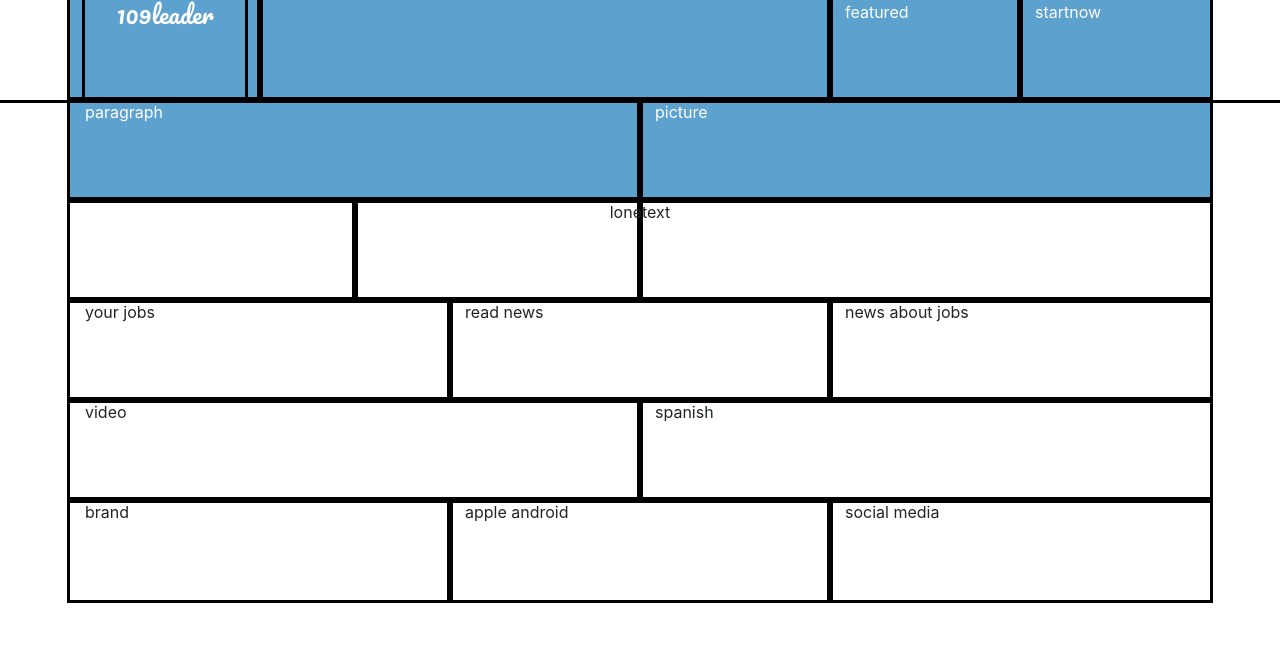
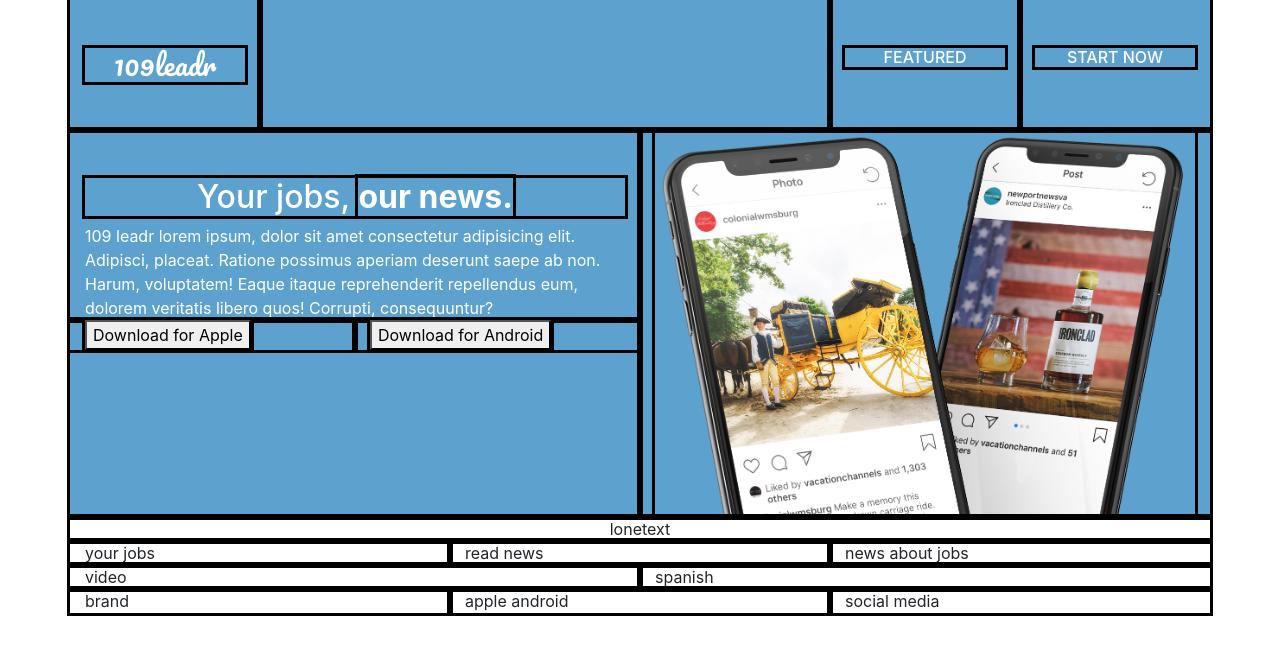
Before and after one commit to natesherfick/mock-109leadr, a plain HTML site: page index.html in a window 1280 px wide. Drawn offline with nearby package versions, Linux system fonts and the light colour scheme.

Commit message:
placed header and section 1

```diff
--- a/index.html
+++ b/index.html
@@ -17,22 +17,35 @@
 
     <div class="row blueish text-white">
       <div class="col-2">
-        <h4 class="font-pacifico text-center ">109leader</h4>
+        <h3 class="font-pacifico text-center mt-5 mb-5">109leadr</h3>
       </div>
       <div class="col-6"></div>
-      <div class="col-2">featured</div>
-      <div class="col-2">startnow</div>
+      <div class="col-2">
+        <h6 class= "text-center mt-5">FEATURED</h6>
+      </div>
+      <div class="col-2">
+        <h6 class= "text-center mt-5">START NOW</h6>
+        </div>
     </div>
 
     <div class="row blueish text-white">
       <div class="col-6">
         <div class="row">
-          <div class="col-12">paragraph</div>
-          <div class="col-6">button 1</div>
-          <div class="col-6">button 2</div>
+          <div class="col-12">
+            <h2 class="text-center mt-5">Your jobs, <b>our news.</b></h2>
+            109 leadr lorem ipsum, dolor sit amet consectetur adipisicing elit. Adipisci, placeat. Ratione possimus aperiam deserunt saepe ab non. Harum, voluptatem! Eaque itaque reprehenderit repellendus eum, dolorem veritatis libero quos! Corrupti, consequuntur?
+          </div>
+          <div class="col-6">
+            <button>Download for Apple</button>
+          </div>
+          <div class="col-6">
+            <button>Download for Android</button>
+            </div>
         </div>
       </div>
-      <div class="col-6 picture-phone">picture</div>
+      <div class="col-6 picture-phone">
+        <img class="w-100" src="iPhone-crop.png">
+      </div>
     </div>
 
     <div class="row">
--- a/style.css
+++ b/style.css
@@ -1,10 +1,10 @@
 *{
   outline: solid black;
-  height: 100px;
+  height: "";
 }
 
 .picture-phone{
-  height: 200px;
+  height: "";
 }
 
 .blueish{
```
Also changed, not shown: iPhone-crop.png (added).
